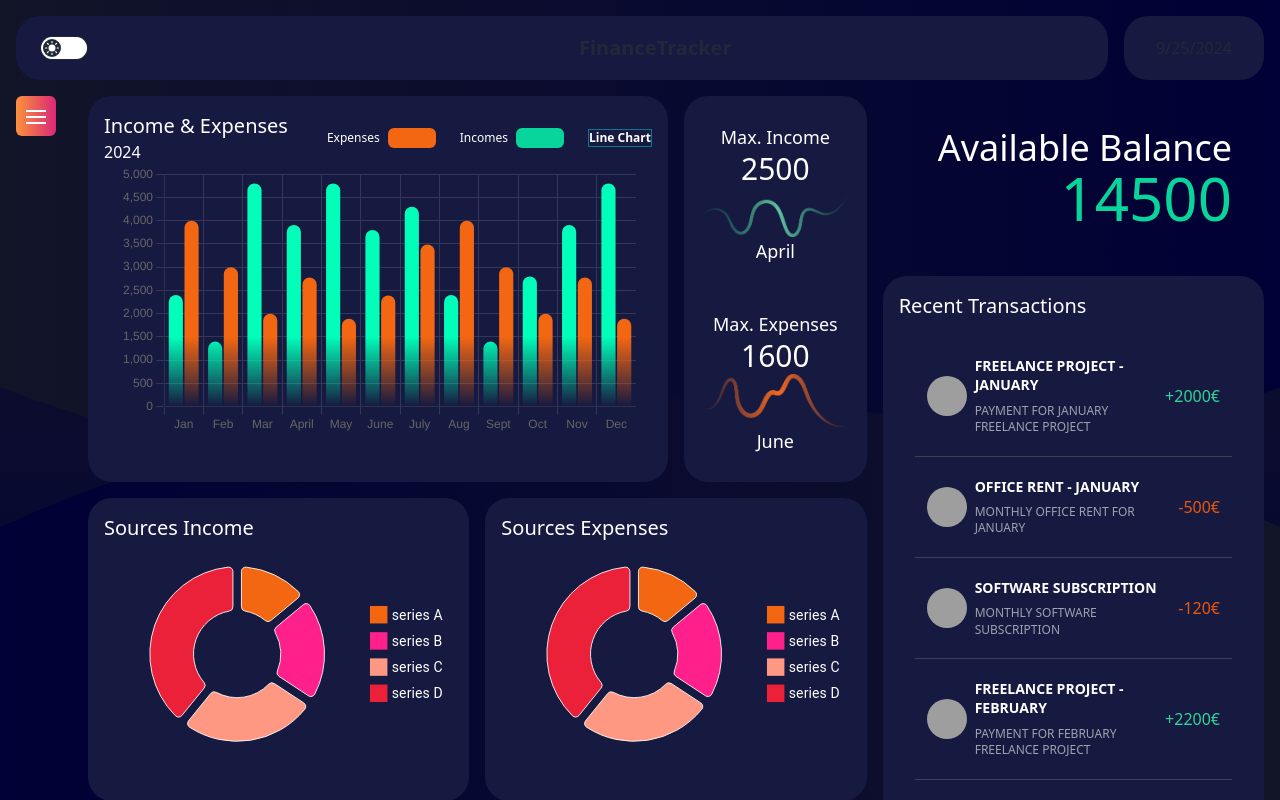
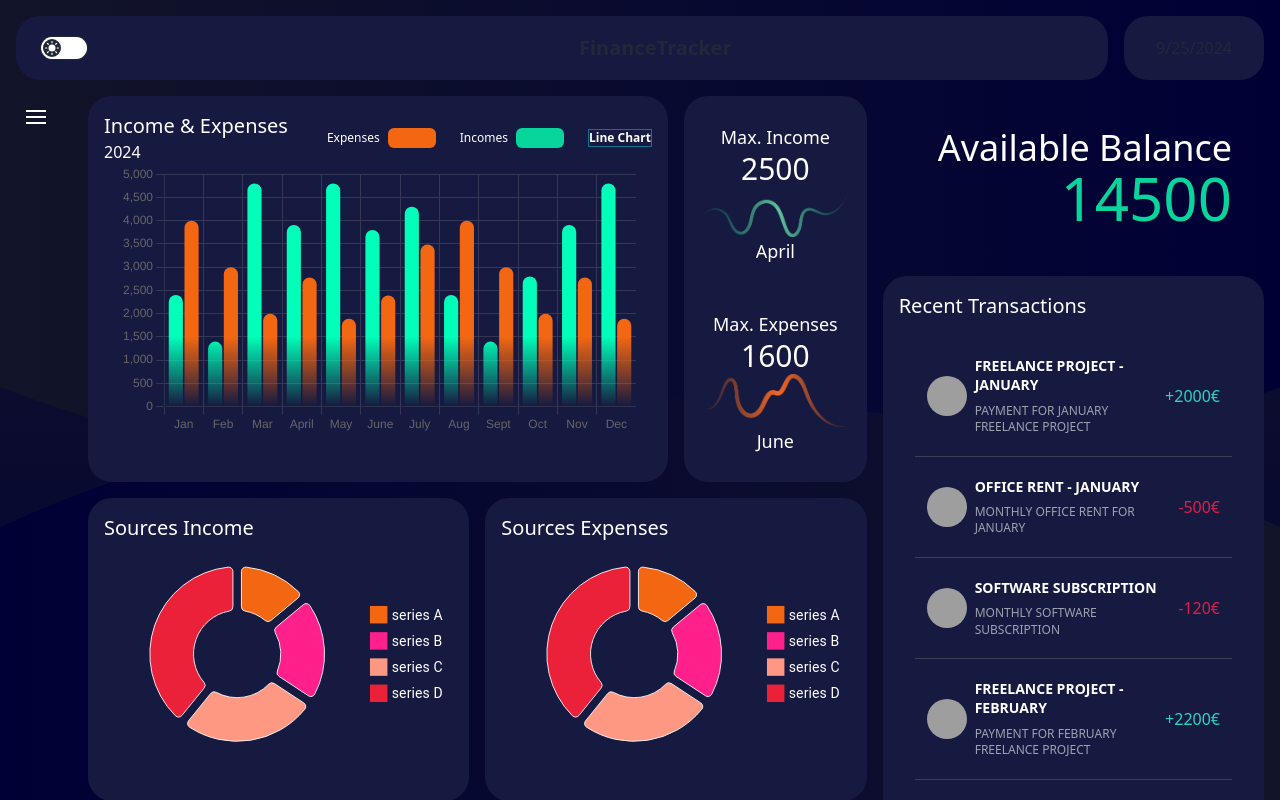
Before and after one commit to Sara-AM91/finance-tracker-frontend, a React (Vite) app: page /home in a window 1280 px wide. Shown: the top 800 px of the page. Built offline with nearby package versions, Linux system fonts and the light colour scheme; grey boxes are pictures that could not be loaded.

Commit message:
removed color of sidebar hamburger menu and chnaged color of list items amount

```diff
--- a/src/components/ListItem.jsx
+++ b/src/components/ListItem.jsx
@@ -23,9 +23,7 @@ const ListItem = ({ action, lastFive }) => {
         </div>
       </div>
       <p
-        className={
-          action.type === "income" ? "text-emerald-400" : "text-orange-600"
-        }
+        className={action.type === "income" ? "text-teal-400" : "text-rose-600"}
       >
         {action.type === "income" ? `+${action.amount}€` : `-${action.amount}€`}
       </p>
--- a/src/components/Sidebar.jsx
+++ b/src/components/Sidebar.jsx
@@ -19,7 +19,7 @@ const Sidebar = () => {
         <nav>
           <button
             onClick={toggleSidebar}
-            className="text-white w-10 h-10 relative focus:outline-none  rounded-md bg-gradient-to-r from-orange-400 to-pink-600"
+            className="text-white w-10 h-10 relative focus:outline-none  rounded-md "
           >
             <span className="sr-only">Open main menu</span>
             <div className="block w-5 absolute left-1/2 top-1/2 transform -translate-x-1/2 -translate-y-1/2">
```
